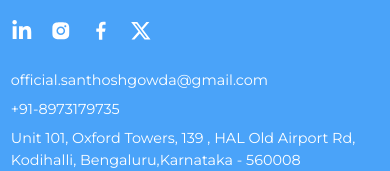
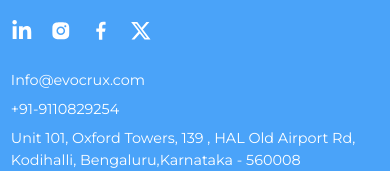
Before and after one commit to remeessalam/evocrux, a React (Create React App) app: page /services in a window 390 px wide. Shown: the part 5357-5528 px from the top of the page. Built offline with nearby package versions, Linux system fonts and the light colour scheme.

Commit message:
phone number and mail id updated

```diff
--- a/src/constants.js
+++ b/src/constants.js
@@ -30,9 +30,9 @@
 // client details
 export const clientDetails = {
   whatsapp: "9110829254",
-  phone: "91-8973179735",
-  phone2: "91-9600250761",
-  email: "official.santhoshgowda@gmail.com",
+  phone: "91-9110829254",
+  // phone2: "91-9600250761",
+  email: "Info@evocrux.com",
   address:
     "Unit 101, Oxford Towers, 139 , HAL Old Airport Rd, Kodihalli, Bengaluru,Karnataka - 560008",
   linkedIn: "https://www.linkedin.com/company/evocrux-solutions/",
```
Also changed, not shown: 1 other file (tests, documents, lock files or other folders).
